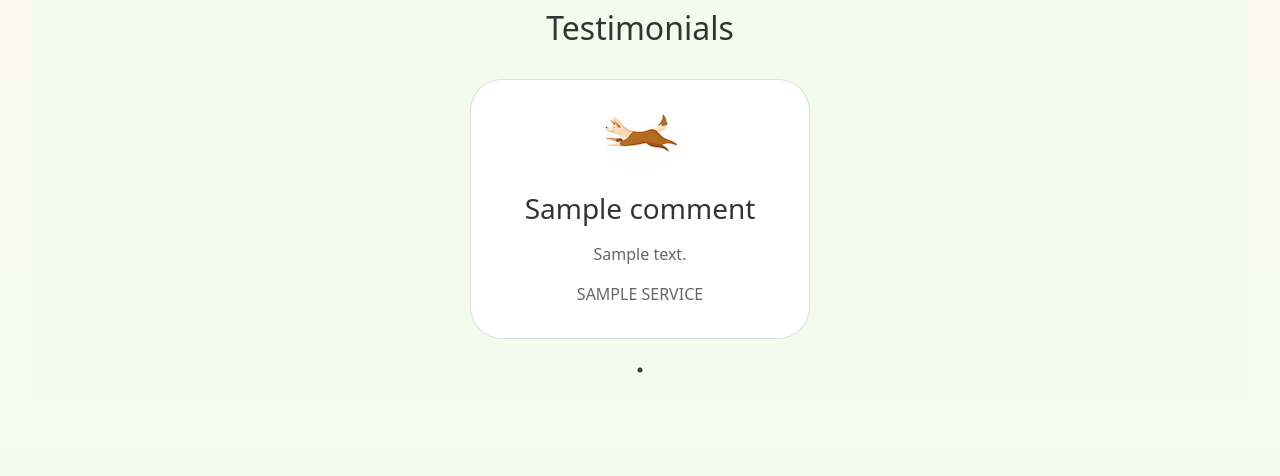
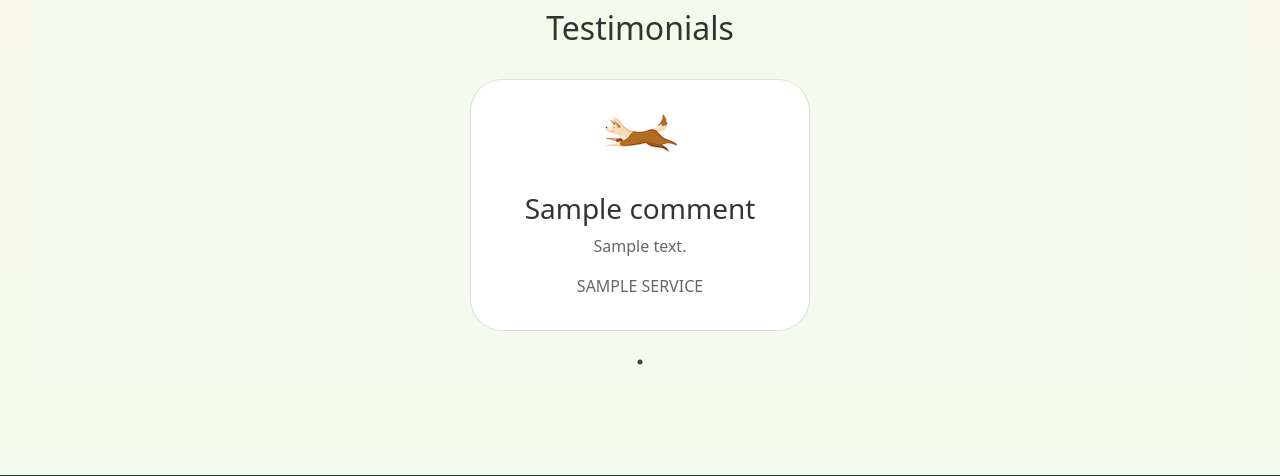
Before and after one commit to DietkeSt/bark-buddies, a Django app: page / in a window 1280 px wide. Shown: the part 1669-2145 px from the top of the page. Run offline with Django 3.2, Linux system fonts and the light colour scheme; tables that the repository leaves empty hold one stand-in row (values such as "Sample post"); some libraries are stand-ins or nearby versions.

Commit message:
Correct p to span for comment body text

```diff
--- a/home/templates/home.html
+++ b/home/templates/home.html
@@ -99,11 +99,9 @@
                 <h3 class="animation-card_content_title title-2">
                     {{ comment.name }}
                 </h3>
-                <p class="animation-card_content_description">
-                    <blockquote>
+                <span class="animation-card_content_description">
                         {{ comment.body | linebreaks }}
-                    </blockquote>
-                </p>
+                </span>
                 <p class="animation-card_content_service">
                     {{ comment.service.title }}
                 </p>
```
